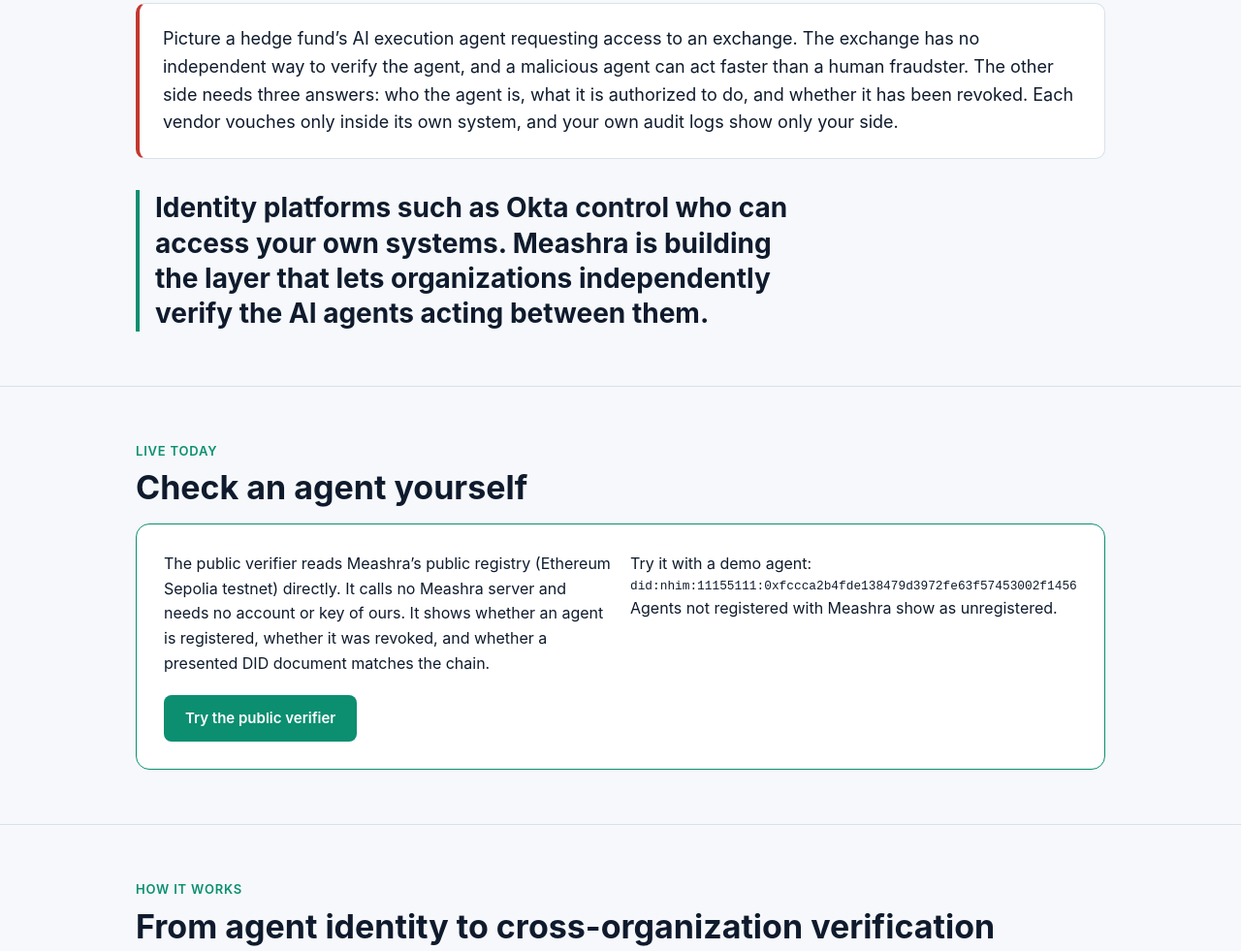
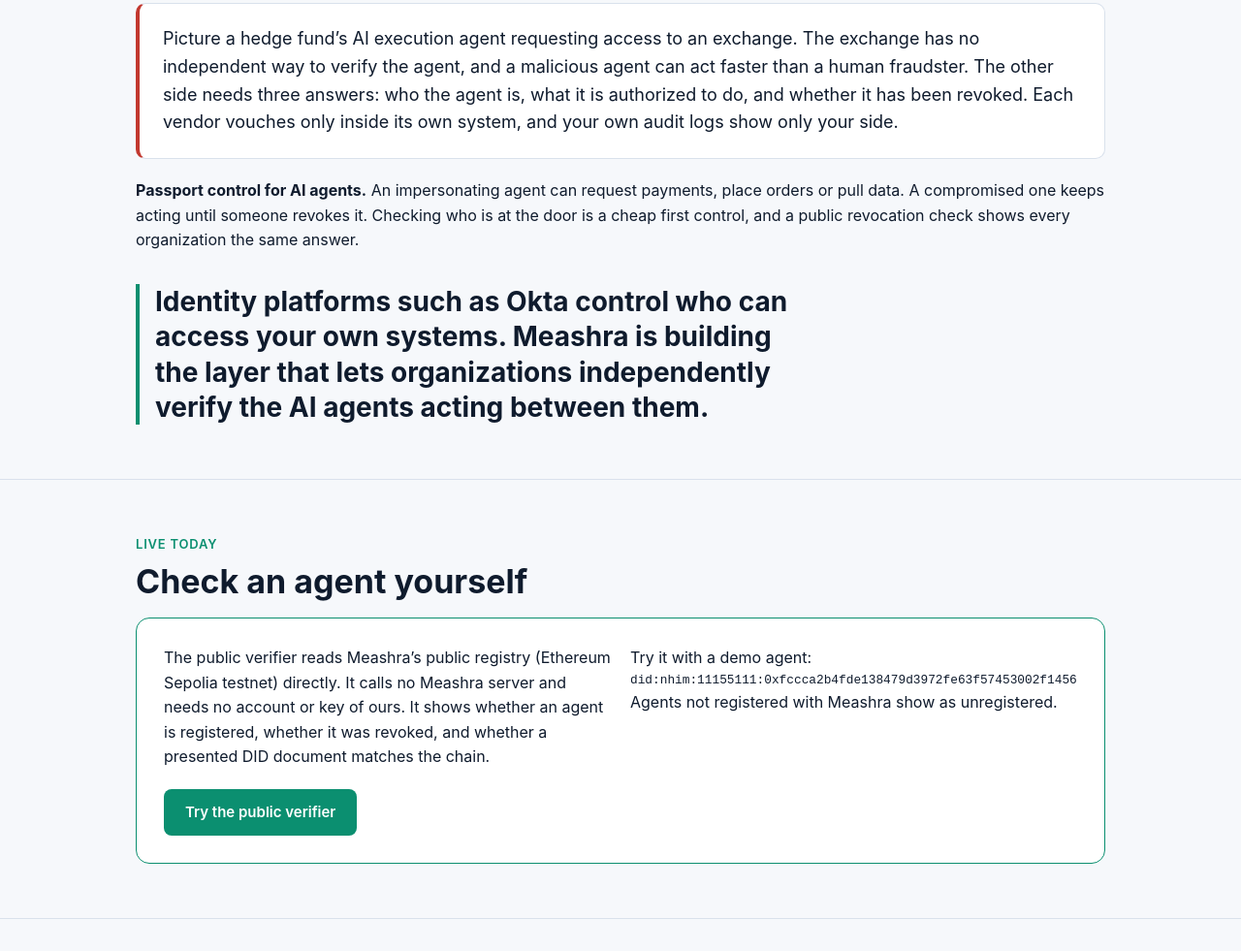
Before and after one commit to eilam10/meashra-site, a plain HTML site: page index.html in a window 1280 px wide. Shown: the part 813-1794 px from the top of the page at 97% size. Drawn offline with Linux system fonts and the light colour scheme.

Commit message:
Add passport control block to problem section

```diff
--- a/index.html
+++ b/index.html
@@ -76,6 +76,7 @@ footer a{color:var(--mute)}
   <div class="eyebrow">The problem</div>
   <h2>Organizations know how to trust each other. They don’t yet know how to verify each other’s AI agents.</h2>
   <div class="problem">Picture a hedge fund’s AI execution agent requesting access to an exchange. The exchange has no independent way to verify the agent, and a malicious agent can act faster than a human fraudster. The other side needs three answers: who the agent is, what it is authorized to do, and whether it has been revoked. Each vendor vouches only inside its own system, and your own audit logs show only your side.</div>
+  <p style="margin-top:20px"><b>Passport control for AI agents.</b> An impersonating agent can request payments, place orders or pull data. A compromised one keeps acting until someone revokes it. Checking who is at the door is a cheap first control, and a public revocation check shows every organization the same answer.</p>
   <p class="callout">Identity platforms such as Okta control who can access your own systems. Meashra is building the layer that lets organizations independently verify the AI agents acting between them.</p>
 </div></section>
 
```
